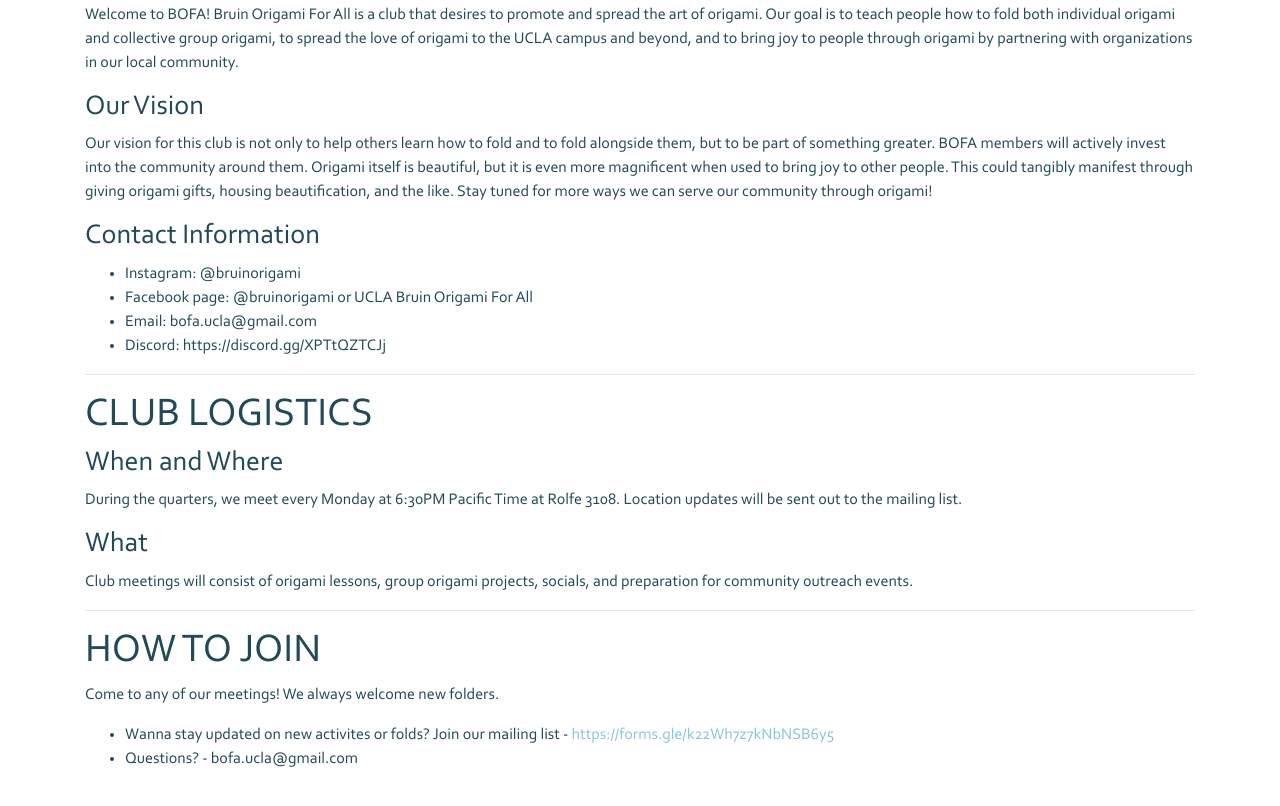
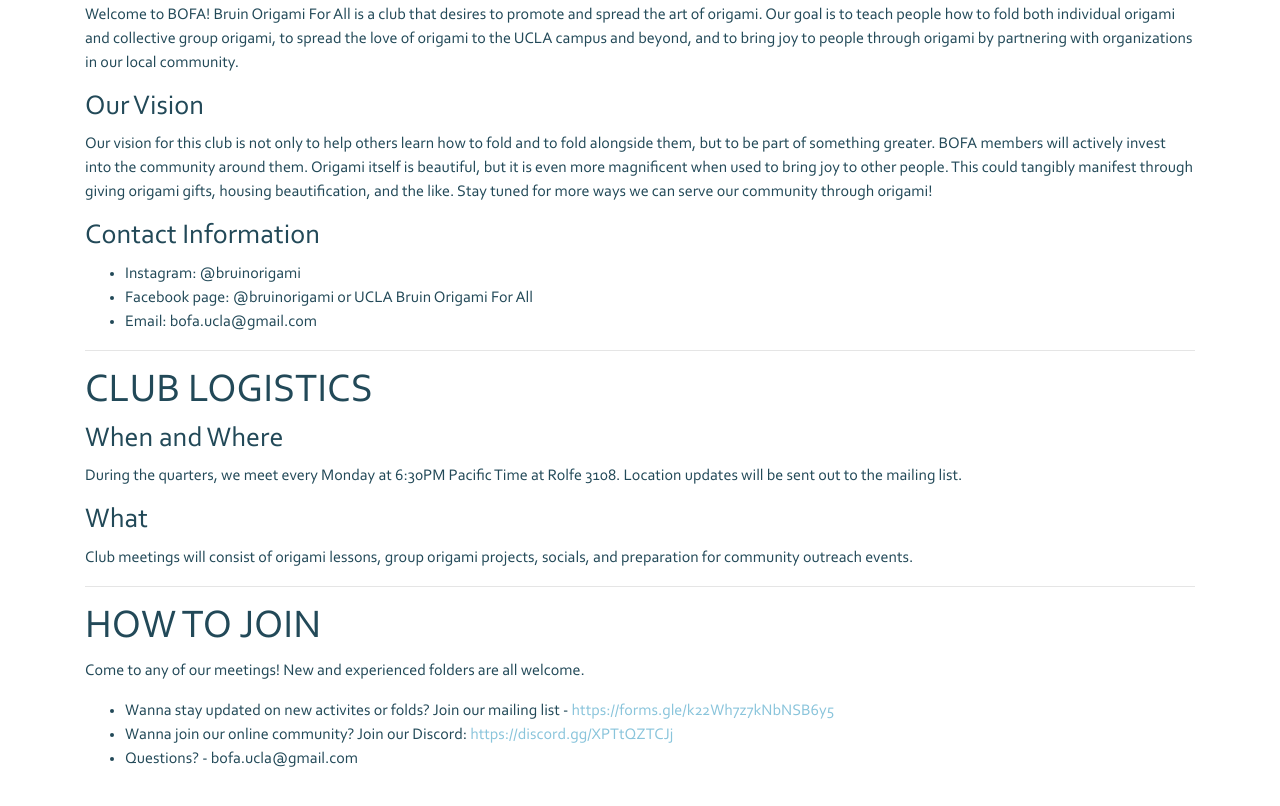
Before and after one commit to ryanlee4390/BOFA-Website, a website: page index.html in a window 1280 px wide. Shown: the part 506-1312 px from the top of the page. Drawn offline with nearby package versions, Linux system fonts and the light colour scheme.

Commit message:
Minor description changes

```diff
--- a/index.html
+++ b/index.html
@@ -56,7 +56,6 @@
             <li>Instagram: @bruinorigami</li>
             <li>Facebook page: @bruinorigami or UCLA Bruin Origami For All </li>
             <li>Email: bofa.ucla@gmail.com</li>
-            <li>Discord: https://discord.gg/XPTtQZTCJj</li>
         </ul>
         <hr>
 
@@ -68,9 +67,10 @@
         <hr>
 
         <h1>HOW TO JOIN</h1>
-        <p>Come to any of our meetings! We always welcome new folders. </p>
+        <p>Come to any of our meetings! New and experienced folders are all welcome. </p>
         <ul>
             <li>Wanna stay updated on new activites or folds? Join our mailing list - <a target="_blank" href="https://forms.gle/k22Wh7z7kNbNSB6y5">https://forms.gle/k22Wh7z7kNbNSB6y5</a></li>
+            <li>Wanna join our online community? Join our Discord: <a target="_blank" href="https://discord.gg/XPTtQZTCJj">https://discord.gg/XPTtQZTCJj</a></li>
             <li>Questions? -  bofa.ucla@gmail.com</li>
         </ul>
         <br>
```
